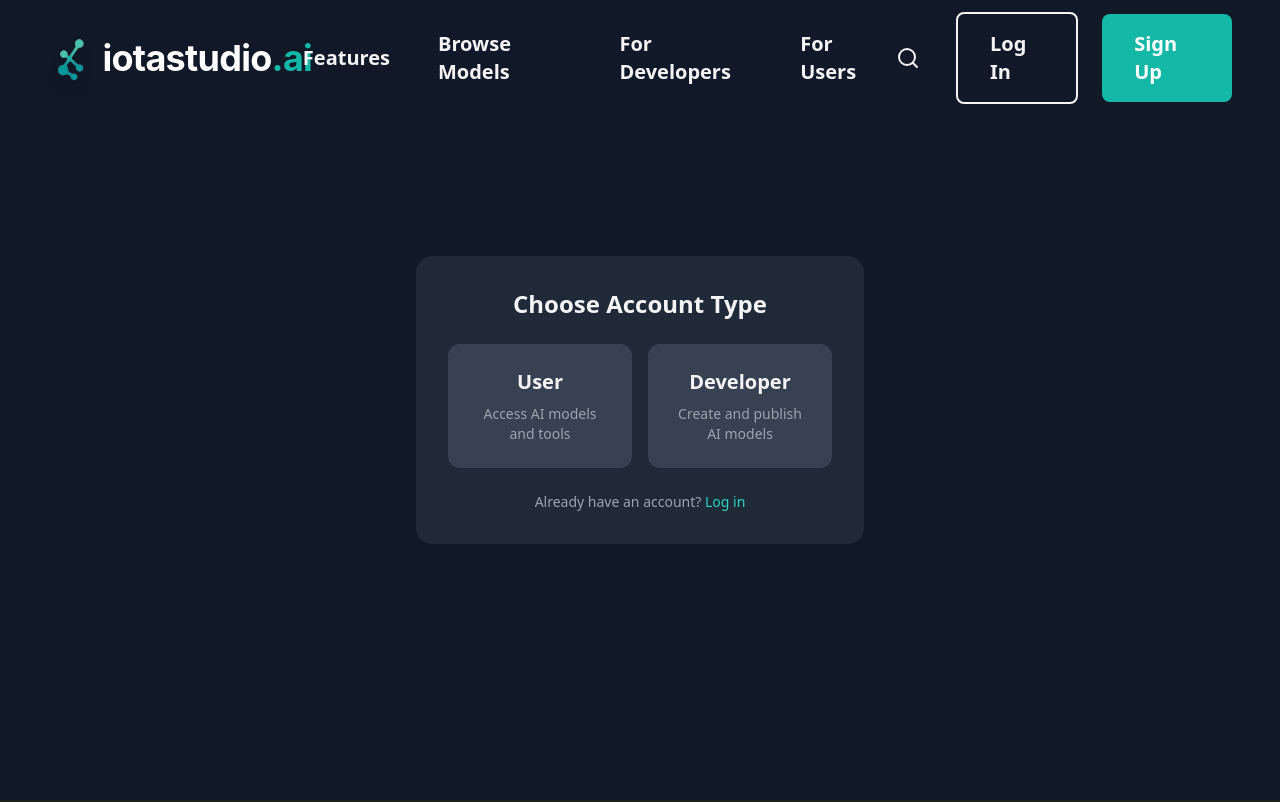
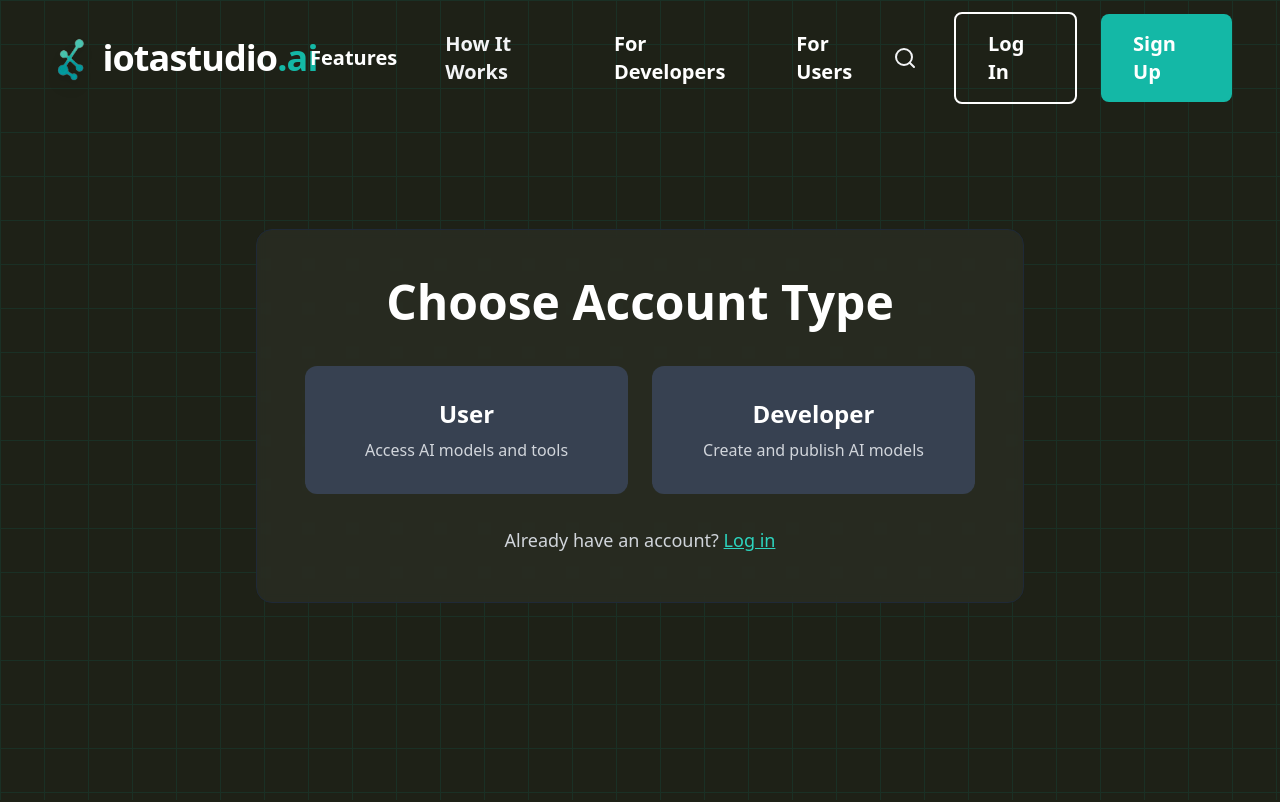
Before and after one commit to AIStudio-Agent/AI-Studio-Core, a React (Vite) app: page /signup in a window 1280 px wide. Shown: the top 802 px of the page. Built offline with nearby package versions, Linux system fonts and the light colour scheme.

Commit message:
Improve login/signup UI to match hero section design

```diff
--- a/package.json
+++ b/package.json
@@ -17,6 +17,7 @@
     "react": "^18.3.1",
     "react-dom": "^18.3.1",
     "react-router-dom": "^7.6.1",
+    "react-router-hash-link": "^2.4.3",
     "react-toastify": "^11.0.5"
   },
   "devDependencies": {
--- a/src/components/Header.tsx
+++ b/src/components/Header.tsx
@@ -1,7 +1,9 @@
 import React, { useState, useEffect } from 'react';
 import { Menu, X, Search } from 'lucide-react';
-import { Link, useNavigate } from 'react-router-dom';
+import { HashLink } from 'react-router-hash-link';
+import { Link } from 'react-router-dom';
 import { colors } from '../theme/colors';
+
 
 const Header: React.FC = () => {
   const [isScrolled, setIsScrolled] = useState(false);
@@ -11,14 +13,13 @@ const Header: React.FC = () => {
     const handleScroll = () => {
       setIsScrolled(window.scrollY > 10);
     };
-
     window.addEventListener('scroll', handleScroll);
     return () => window.removeEventListener('scroll', handleScroll);
   }, []);
 
   return (
     <header
-      className={`absolute w-full z-50 transition-all duration-300 min-h-[72px] ${
+      className={`fixed top-0 left-0 w-full z-50 transition-all duration-300 min-h-[72px] ${
         isScrolled ? 'backdrop-blur-sm shadow-lg py-2' : 'bg-transparent py-3'
       }`}
       style={{
@@ -35,95 +36,52 @@ const Header: React.FC = () => {
               className="h-12 w-12 mr-4 drop-shadow-lg"
             />
             <div className="flex items-center">
-              <span
-                className="text-2xl md:text-3xl lg:text-4xl font-bold tracking-tight"
-                style={{
-                  color: '#FFFFFF',
-                  fontFamily: '"Inter", "Roboto", sans-serif',
-                  fontWeight: '700',
-                  letterSpacing: '-0.02em'
-                }}
-              >
+              <span className="text-2xl md:text-3xl lg:text-4xl font-bold tracking-tight text-white">
                 iotastudio
               </span>
-              <span
-                className="text-2xl md:text-3xl lg:text-4xl font-bold tracking-tight"
-                style={{
-                  color: '#14B8A6',
-                  fontFamily: '"Inter", "Roboto", sans-serif',
-                  fontWeight: '700',
-                  letterSpacing: '-0.02em'
-                }}
-              >
+              <span className="text-2xl md:text-3xl lg:text-4xl font-bold tracking-tight text-teal-500">
                 .ai
               </span>
             </div>
           </Link>
+
           {/* Desktop Navigation */}
           <nav className="hidden lg:flex items-center space-x-8 xl:space-x-12">
-            <Link
-              to="#features"
+            <HashLink smooth to="/#features" className="text-lg xl:text-xl font-semibold hover:opacity-80 transition-opacity text-white">
+              Features
+            </HashLink>
+            <HashLink
+              smooth
+              to="/#how-it-works"
               className="text-lg xl:text-xl font-semibold hover:opacity-80 transition-opacity"
               style={{ color: colors.neutral[100] }}
             >
-              Features
-            </Link>
-            <Link
-              to="browse-models"
-              className="text-lg xl:text-xl font-semibold hover:opacity-80 transition-opacity"
-              style={{ color: colors.neutral[100] }}
-            >
-              Browse Models
-            </Link>
-            <Link
-              to="#for-developers"
-              className="text-lg xl:text-xl font-semibold hover:opacity-80 transition-opacity"
-              style={{ color: colors.neutral[100] }}
-            >
+              How It Works
+            </HashLink>
+
+            <HashLink smooth to="/#for-developers" className="text-lg xl:text-xl font-semibold hover:opacity-80 transition-opacity text-white">
               For Developers
-            </Link>
-            <Link
-              to="#for-users"
-              className="text-lg xl:text-xl font-semibold hover:opacity-80 transition-opacity"
-              style={{ color: colors.neutral[100] }}
-            >
+            </HashLink>
+            <HashLink smooth to="/#for-users" className="text-lg xl:text-xl font-semibold hover:opacity-80 transition-opacity text-white">
               For Users
-            </Link>
+            </HashLink>
           </nav>
 
-          {/* Desktop Action Buttons */}
+          {/* Desktop Buttons */}
           <div className="hidden lg:flex items-center space-x-4 xl:space-x-6">
-            <button
-              className="flex items-center justify-center w-12 h-12 xl:w-14 xl:h-14 rounded-full hover:bg-opacity-10 hover:bg-white transition-colors"
-              aria-label="Search"
-            >
+            <button className="flex items-center justify-center w-12 h-12 xl:w-14 xl:h-14 rounded-full hover:bg-opacity-10 hover:bg-white transition-colors" aria-label="Search">
               <Search size={24} color={colors.neutral[100]} />
             </button>
-            <Link
-              to="/login"
-              className="px-6 py-3 xl:px-8 xl:py-4 text-lg xl:text-xl font-semibold rounded-lg transition-all border-2 hover:bg-white hover:bg-opacity-10"
-              style={{
-                color: colors.neutral[100],
-                borderColor: colors.neutral[100]
-              }}
-            >
+            <Link to="/login" className="px-6 py-3 xl:px-8 xl:py-4 text-lg xl:text-xl font-semibold rounded-lg transition-all border-2 hover:bg-white hover:bg-opacity-10 text-white border-white">
               Log In
             </Link>
-            <Link
-              to="/signup"
-              className="px-6 py-3 xl:px-8 xl:py-4 text-lg xl:text-xl font-semibold rounded-lg text-white transition-all hover:opacity-90"
-              style={{ backgroundColor: '#14B8A6' }}
-            >
+            <Link to="/signup" className="px-6 py-3 xl:px-8 xl:py-4 text-lg xl:text-xl font-semibold rounded-lg text-white transition-all hover:opacity-90" style={{ backgroundColor: '#14B8A6' }}>
               Sign Up
             </Link>
           </div>
 
-          {/* Mobile Menu Button */}
-          <button
-            className="lg:hidden focus:outline-none"
-            onClick={() => setIsMobileMenuOpen(!isMobileMenuOpen)}
-            aria-label="Toggle menu"
-          >
+          {/* Mobile Menu Toggle */}
+          <button className="lg:hidden focus:outline-none" onClick={() => setIsMobileMenuOpen(!isMobileMenuOpen)} aria-label="Toggle menu">
             {isMobileMenuOpen ? (
               <X size={28} color={colors.neutral[100]} />
             ) : (
@@ -135,56 +93,23 @@ const Header: React.FC = () => {
 
       {/* Mobile Menu */}
       {isMobileMenuOpen && (
-        <div
-          className="lg:hidden backdrop-blur-sm shadow-lg absolute w-full top-full left-0 p-6 border-t border-gray-700"
-          style={{ backgroundColor: 'rgba(31, 41, 55, 0.95)' }}
-        >
+        <div className="lg:hidden backdrop-blur-sm shadow-lg absolute w-full top-full left-0 p-6 border-t border-gray-700" style={{ backgroundColor: 'rgba(31, 41, 55, 0.95)' }}>
           <nav className="flex flex-col space-y-4">
-            <a
-              href="#features"
-              className="text-lg xl:text-xl font-semibold hover:text-teal-400 transition-colors py-2"
-              onClick={() => setIsMobileMenuOpen(false)}
-            >
+            <HashLink smooth to="/#features" className="text-lg font-semibold hover:text-teal-400 transition-colors py-2" onClick={() => setIsMobileMenuOpen(false)}>
               Features
-            </a>
-            <a
-              href="#for-developers"
-              className="text-lg xl:text-xl font-semibold hover:text-teal-400 transition-colors py-2"
-              onClick={() => setIsMobileMenuOpen(false)}
-            >
+            </HashLink>
+            <HashLink smooth to="/#for-developers" className="text-lg font-semibold hover:text-teal-400 transition-colors py-2" onClick={() => setIsMobileMenuOpen(false)}>
               For Developers
-            </a>
-            <a
-              href="#for-users"
-              className="text-lg font-semibold text-neutral-100 hover:text-green-400 transition-colors py-2"
-              onClick={() => setIsMobileMenuOpen(false)}
-            >
+            </HashLink>
+            <HashLink smooth to="/#for-users" className="text-lg font-semibold text-white hover:text-green-400 transition-colors py-2" onClick={() => setIsMobileMenuOpen(false)}>
               For Users
-            </a>
-            <button
-              className="flex items-center justify-center w-full py-3 text-lg font-semibold text-neutral-100 hover:bg-white hover:bg-opacity-10 rounded-lg transition-colors"
-              aria-label="Search"
-            >
-              <Search size={20} className="mr-2" />
-              Search
-            </button>
-            <div className="pt-4 border-t border-gray-700 flex flex-col space-y-3">
-              <Link
-                to="/login"
-                className="px-6 py-3 text-lg font-semibold rounded-lg border-2 border-neutral-100 text-neutral-100 text-center hover:bg-white hover:bg-opacity-10 transition-colors"
-                onClick={() => setIsMobileMenuOpen(false)}
-              >
-                Log In
-              </Link>
-              <Link
-                to="/signup"
-                className="px-6 py-3 text-lg font-semibold rounded-lg text-white text-center hover:opacity-90 transition-opacity"
-                style={{ backgroundColor: '#14B8A6' }}
-                onClick={() => setIsMobileMenuOpen(false)}
-              >
-                Sign Up
-              </Link>
-            </div>
+            </HashLink>
+            <Link to="/login" className="px-6 py-3 text-lg font-semibold rounded-lg border-2 border-neutral-100 text-neutral-100 text-center hover:bg-white hover:bg-opacity-10 transition-colors" onClick={() => setIsMobileMenuOpen(false)}>
+              Log In
+            </Link>
+            <Link to="/signup" className="px-6 py-3 text-lg font-semibold rounded-lg text-white text-center hover:opacity-90 transition-opacity" style={{ backgroundColor: '#14B8A6' }} onClick={() => setIsMobileMenuOpen(false)}>
+              Sign Up
+            </Link>
           </nav>
         </div>
       )}
--- a/src/pages/LoginPage.tsx
+++ b/src/pages/LoginPage.tsx
@@ -1,4 +1,4 @@
-import React, { useState } from 'react';
+import React, { useState, useEffect } from 'react';
 import { useNavigate, Link } from 'react-router-dom';
 
 const LoginPage: React.FC = () => {
@@ -8,9 +8,13 @@ const LoginPage: React.FC = () => {
   const [error, setError] = useState<string | null>(null);
   const [loading, setLoading] = useState(false);
 
+  useEffect(() => {
+    window.scrollTo(0, 0);
+  }, []);
+
   const handleChange = (e: React.ChangeEvent<HTMLInputElement>) => {
     const { name, value } = e.target;
-    setForm(f => ({ ...f, [name]: value }));
+    setForm((f) => ({ ...f, [name]: value }));
   };
 
   const handleSubmit = async (e: React.FormEvent) => {
@@ -26,7 +30,7 @@ const LoginPage: React.FC = () => {
       });
       const body = await res.json();
       if (!res.ok) throw new Error(body.message || 'Login failed');
-      localStorage.setItem('authToken', 'true');  // or real token
+      localStorage.setItem('authToken', 'true'); // Replace with real token later
       navigate('/dashboard');
     } catch (err: any) {
       setError(err.message);
@@ -35,86 +39,111 @@ const LoginPage: React.FC = () => {
     }
   };
 
-  if (!userType) {
   return (
-      <div className="min-h-screen flex items-center justify-center bg-gray-900 text-gray-100">
-        <div className="bg-gray-800 p-8 rounded-2xl w-full max-w-md space-y-6">
-          <h2 className="text-2xl font-bold text-center">Choose Account Type</h2>
-          <div className="grid grid-cols-2 gap-4">
+    <div className="min-h-screen relative px-4 pt-24 pb-16 text-white text-lg">
+      {/* Background */}
+      <div className="absolute inset-0 bg-[#1E2117] z-0" />
+
+      {/* Grid Pattern */}
+      <div className="absolute inset-0 opacity-10 z-0">
+        <div
+          className="absolute inset-0"
+          style={{
+            backgroundImage:
+              'linear-gradient(to right, #00B39F 1px, transparent 1px), linear-gradient(to bottom, #00B39F 1px, transparent 1px)',
+            backgroundSize: '44px 44px',
+          }}
+        />
+      </div>
+
+      {/* Main Container */}
+      <div className="relative z-10 flex items-center justify-center min-h-[80vh]">
+        <div className="w-full max-w-3xl bg-[#2A2E24]/80 backdrop-blur-sm p-12 rounded-2xl border border-neutral-800">
+          {!userType ? (
+            <>
+              <h2 className="text-5xl font-bold text-center mb-10">Choose Account Type</h2>
+              <div className="grid grid-cols-1 sm:grid-cols-2 gap-6">
                 <button
                   onClick={() => setUserType('user')}
-              className="p-6 bg-gray-700 rounded-xl hover:bg-gray-600 transition-all"
+                  className="p-8 bg-neutral-700 rounded-xl hover:bg-neutral-600 transition-all"
                 >
-              <h3 className="text-xl font-semibold mb-2">User</h3>
-              <p className="text-sm text-gray-400">Access AI models and tools</p>
+                  <h3 className="text-2xl font-semibold mb-2">User</h3>
+                  <p className="text-base text-neutral-300">Access AI models and tools</p>
                 </button>
                 <button
                   onClick={() => setUserType('developer')}
-              className="p-6 bg-gray-700 rounded-xl hover:bg-gray-600 transition-all"
+                  className="p-8 bg-neutral-700 rounded-xl hover:bg-neutral-600 transition-all"
                 >
-              <h3 className="text-xl font-semibold mb-2">Developer</h3>
-              <p className="text-sm text-gray-400">Create and publish AI models</p>
+                  <h3 className="text-2xl font-semibold mb-2">Developer</h3>
+                  <p className="text-base text-neutral-300">Create and publish AI models</p>
                 </button>
               </div>
-          <p className="text-center text-sm text-gray-400">
-            Don't have an account?{' '}
-            <Link to="/signup" className="text-teal-400 hover:text-teal-300">
+              <p className="text-center text-lg font-medium text-neutral-300 mt-8">
+                Don&apos;t have an account?{' '}
+                <Link to="/signup" className="text-teal-400 hover:text-teal-300 underline">
                   Sign up
                 </Link>
               </p>
-        </div>
-      </div>
-    );
-  }
-
-  return (
-    <div className="min-h-screen flex items-center justify-center bg-gray-900 text-gray-100">
-      <form onSubmit={handleSubmit} className="bg-gray-800 p-8 rounded-2xl w-full max-w-sm space-y-6">
+            </>
+          ) : (
+            <form onSubmit={handleSubmit} className="space-y-6">
               <div className="flex items-center justify-between mb-4">
-          <h2 className="text-2xl font-bold">{userType === 'user' ? 'User' : 'Developer'} Login</h2>
+                <h2 className="text-3xl font-bold">
+                  {userType === 'user' ? 'User' : 'Developer'} Login
+                </h2>
                 <button
                   onClick={() => setUserType(null)}
-            className="text-sm text-gray-400 hover:text-gray-300"
+                  className="text-sm text-neutral-400 hover:text-white underline"
                   type="button"
                 >
                   Change
                 </button>
               </div>
-        <h2 className="text-2xl font-bold text-center">Log In</h2>
+
               {error && <p className="text-red-400 text-center">{error}</p>}
+
               <div>
-          <label className="block mb-1">Email or Username</label>
+                <label className="block mb-1 font-medium">Email or Username</label>
                 <input
                   name="user"
                   type="text"
                   required
                   onChange={handleChange}
-            className="w-full px-3 py-2 rounded bg-gray-700"
+                  className="w-full px-4 py-3 rounded bg-neutral-700 text-white"
                 />
               </div>
               <div>
-          <label className="block mb-1">Password</label>
+                <label className="block mb-1 font-medium">Password</label>
                 <input
                   name="password"
                   type="password"
                   required
                   onChange={handleChange}
-            className="w-full px-3 py-2 rounded bg-gray-700"
+                  className="w-full px-4 py-3 rounded bg-neutral-700 text-white"
                 />
               </div>
+
               <div className="text-right">
-          <button type="button" onClick={() => navigate('/forgot-password')} className="text-sm underline">
+                <button
+                  type="button"
+                  onClick={() => navigate('/forgot-password')}
+                  className="text-sm text-teal-400 hover:underline"
+                >
                   Forgot Password?
                 </button>
               </div>
+
               <button
                 type="submit"
                 disabled={loading}
-          className="w-full py-2 bg-teal-500 rounded hover:bg-teal-600 disabled:opacity-50"
+                className="w-full bg-teal-500 hover:bg-teal-600 text-black font-semibold py-3 text-lg rounded-lg transition"
               >
                 {loading ? 'Logging in…' : 'Log In'}
               </button>
             </form>
+          )}
+        </div>
+      </div>
     </div>
   );
 };
--- a/src/pages/SignUpPage.tsx
+++ b/src/pages/SignUpPage.tsx
@@ -1,4 +1,4 @@
-import React, { useState } from 'react';
+import React, { useState, useEffect } from 'react';
 import { useNavigate, Link } from 'react-router-dom';
 
 const SignUpPage: React.FC = () => {
@@ -8,9 +8,13 @@ const SignUpPage: React.FC = () => {
   const [error, setError] = useState<string | null>(null);
   const [loading, setLoading] = useState(false);
 
+  useEffect(() => {
+    window.scrollTo(0, 0);
+  }, []);
+
   const handleChange = (e: React.ChangeEvent<HTMLInputElement>) => {
     const { name, value, type, checked } = e.target;
-    setForm(f => ({
+    setForm((f) => ({
       ...f,
       [name]: type === 'checkbox' ? checked : value,
     }));
@@ -42,97 +46,125 @@ const SignUpPage: React.FC = () => {
     }
   };
 
-  if (!userType) {
   return (
-      <div className="min-h-screen flex items-center justify-center bg-gray-900 text-gray-100">
-        <div className="bg-gray-800 p-8 rounded-2xl w-full max-w-md space-y-6">
-          <h2 className="text-2xl font-bold text-center">Choose Account Type</h2>
-          <div className="grid grid-cols-2 gap-4">
+    <div className="min-h-screen relative px-4 pt-24 pb-16 text-white text-lg">
+      {/* Background */}
+      <div className="absolute inset-0 bg-[#1E2117] z-0" />
+      {/* Grid Pattern */}
+      <div className="absolute inset-0 opacity-10 z-0">
+        <div
+          className="absolute inset-0"
+          style={{
+            backgroundImage:
+              'linear-gradient(to right, #00B39F 1px, transparent 1px), linear-gradient(to bottom, #00B39F 1px, transparent 1px)',
+            backgroundSize: '44px 44px',
+          }}
+        />
+      </div>
+
+      {/* Container */}
+      <div className="relative z-10 flex items-center justify-center min-h-[80vh]">
+        <div className="w-full max-w-3xl bg-[#2A2E24]/80 backdrop-blur-sm p-12 rounded-2xl border border-neutral-800">
+          {!userType ? (
+            <>
+              <h2 className="text-5xl font-bold text-center mb-10">Choose Account Type</h2>
+              <div className="grid grid-cols-1 sm:grid-cols-2 gap-6">
                 <button
                   onClick={() => setUserType('user')}
-              className="p-6 bg-gray-700 rounded-xl hover:bg-gray-600 transition-all"
+                  className="p-8 bg-neutral-700 rounded-xl hover:bg-neutral-600 transition-all"
                 >
-              <h3 className="text-xl font-semibold mb-2">User</h3>
-              <p className="text-sm text-gray-400">Access AI models and tools</p>
+                  <h3 className="text-2xl font-semibold mb-2">User</h3>
+                  <p className="text-base text-neutral-300">Access AI models and tools</p>
                 </button>
                 <button
                   onClick={() => setUserType('developer')}
-              className="p-6 bg-gray-700 rounded-xl hover:bg-gray-600 transition-all"
+                  className="p-8 bg-neutral-700 rounded-xl hover:bg-neutral-600 transition-all"
                 >
-              <h3 className="text-xl font-semibold mb-2">Developer</h3>
-              <p className="text-sm text-gray-400">Create and publish AI models</p>
+                  <h3 className="text-2xl font-semibold mb-2">Developer</h3>
+                  <p className="text-base text-neutral-300">Create and publish AI models</p>
                 </button>
               </div>
-          <p className="text-center text-sm text-gray-400">
+              <p className="text-center text-lg font-medium text-neutral-300 mt-8">
                 Already have an account?{' '}
-            <Link to="/login" className="text-teal-400 hover:text-teal-300">
+                <Link to="/login" className="text-teal-400 hover:text-teal-300 underline">
                   Log in
                 </Link>
               </p>
-        </div>
-      </div>
-    );
-  }
-
-  return (
-    <div className="min-h-screen flex items-center justify-center bg-gray-900 text-gray-100">
-      <form onSubmit={handleSubmit} className="bg-gray-800 p-8 rounded-2xl w-full max-w-md space-y-6">
+            </>
+          ) : (
+            <form onSubmit={handleSubmit} className="space-y-6">
               <div className="flex items-center justify-between mb-4">
-          <h2 className="text-2xl font-bold">{userType === 'user' ? 'User' : 'Developer'} Sign Up</h2>
+                <h2 className="text-3xl font-bold">
+                  {userType === 'user' ? 'User' : 'Developer'} Sign Up
+                </h2>
                 <button
                   onClick={() => setUserType(null)}
-            className="text-sm text-gray-400 hover:text-gray-300"
+                  className="text-sm text-neutral-400 hover:text-white underline"
                   type="button"
                 >
                   Change
                 </button>
               </div>
-        <h2 className="text-2xl font-bold text-center">Create Account</h2>
+
               {error && <p className="text-red-400 text-center">{error}</p>}
+
               <div>
-          <label className="block mb-1">Email</label>
+                <label className="block mb-1 font-medium">Email</label>
                 <input
                   name="email"
                   type="email"
                   required
                   onChange={handleChange}
-            className="w-full px-3 py-2 rounded bg-gray-700"
+                  className="w-full px-4 py-3 rounded bg-neutral-700 text-white"
                 />
               </div>
               <div>
-          <label className="block mb-1">Username</label>
+                <label className="block mb-1 font-medium">Username</label>
                 <input
                   name="username"
                   type="text"
                   required
                   onChange={handleChange}
-            className="w-full px-3 py-2 rounded bg-gray-700"
+                  className="w-full px-4 py-3 rounded bg-neutral-700 text-white"
                 />
               </div>
               <div>
-          <label className="block mb-1">Password</label>
+                <label className="block mb-1 font-medium">Password</label>
                 <input
                   name="password"
                   type="password"
                   required
                   onChange={handleChange}
-            className="w-full px-3 py-2 rounded bg-gray-700"
+                  className="w-full px-4 py-3 rounded bg-neutral-700 text-white"
                 />
               </div>
-        <label className="flex items-center space-x-2">
-          <input name="agreeTos" type="checkbox" onChange={handleChange} />
+
+              <label className="flex items-center space-x-3 text-sm text-neutral-300">
+                <input
+                  name="agreeTos"
+                  type="checkbox"
+                  onChange={handleChange}
+                  className="w-5 h-5 accent-teal-500"
+                />
                 <span>
-            I agree to the <a href="/terms" className="underline">Terms & Conditions</a>
+                  I agree to the{' '}
+                  <a href="/terms" className="underline text-teal-400">
+                    Terms & Conditions
+                  </a>
                 </span>
               </label>
+
               <button
                 type="submit"
                 disabled={loading}
-          className="w-full py-2 bg-teal-500 rounded hover:bg-teal-600 disabled:opacity-50"
+                className="w-full bg-teal-500 hover:bg-teal-600 text-black font-semibold py-3 text-lg rounded-lg transition"
               >
                 {loading ? 'Creating…' : 'Create Account'}
               </button>
             </form>
+          )}
+        </div>
+      </div>
     </div>
   );
 };
--- /dev/null
+++ b/src/types/react-router-hash-link.d.ts
@@ -0,0 +1 @@
+declare module 'react-router-hash-link';
```
Also changed, not shown: src/components/Cta.tsx (+30 -19 lines), src/components/ForUsers.tsx (+27 -23 lines), src/components/Hero.tsx (+6 -5 lines), src/components/ModelShowcase.tsx (+9 -8 lines), src/components/ScrollToTop.tsx (added, +16 -0 lines), src/main.tsx (+6 -5 lines), 2 other files (tests, documents, lock files or other folders). Lines whose indentation alone changed are shown as unchanged.
